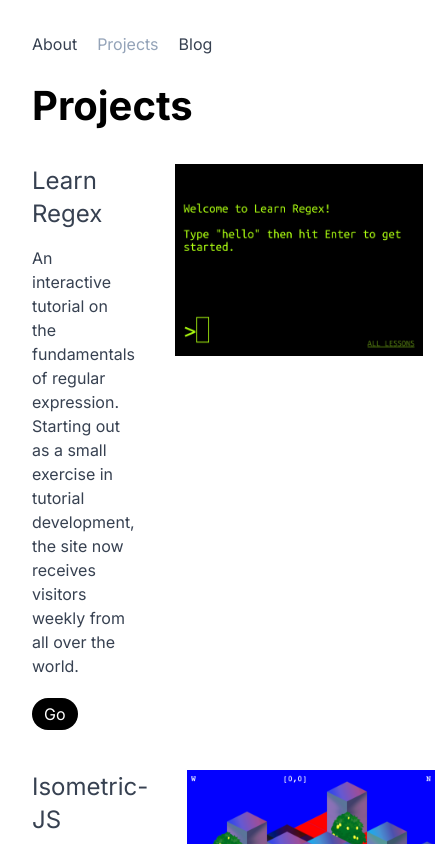
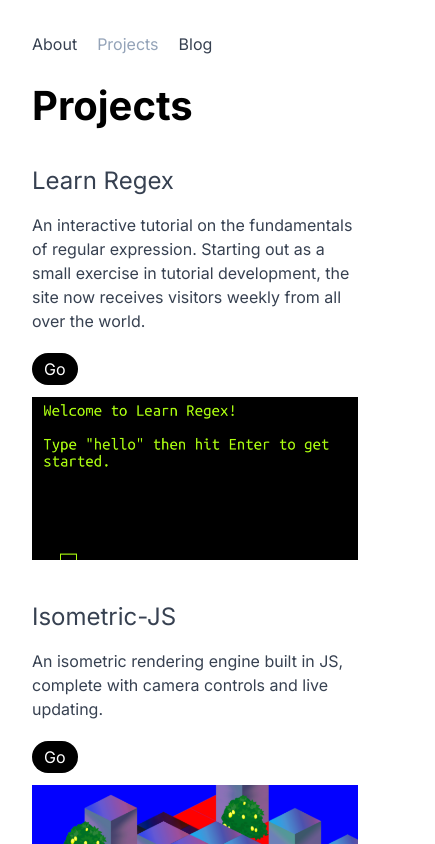
Before and after one commit to sim8/simeonlees.com, a Next.js app: page /projects in a window 390 px wide. Shown: the top 844 px of the page, 435 px wide, since content can reach past the window. Built offline with nearby package versions, Linux system fonts and the light colour scheme.

Commit message:
Mobile-first projects page

```diff
--- a/config/projects.ts
+++ b/config/projects.ts
@@ -1,4 +1,6 @@
 import { Project } from '../types';
+import learnRegexThumbnail from '../public/images/learn-regex-thumbnail.png';
+import isometricJsThumbnail from '../public/images/isometric-js-thumbnail.png';
 
 const projects: Project[] = [
   {
@@ -6,7 +8,7 @@ const projects: Project[] = [
     slug: 'learn-regex',
     description:
       'An interactive tutorial on the fundamentals of regular expression. Starting out as a small exercise in tutorial development, the site now receives visitors weekly from all over the world.',
-    previewUrl: '/images/learn-regex-thumbnail.png',
+    previewUrl: learnRegexThumbnail,
     link: 'https://www.learn-regex.com',
   },
   {
@@ -14,7 +16,7 @@ const projects: Project[] = [
     slug: 'isometric-js',
     description:
       'An isometric rendering engine built in JS, complete with camera controls and live updating.',
-    previewUrl: '/images/isometric-js-thumbnail.png',
+    previewUrl: isometricJsThumbnail,
     link: 'projects/isometric-js',
   },
 ];
--- a/pages/projects.tsx
+++ b/pages/projects.tsx
@@ -21,18 +21,23 @@ export default function Projects() {
             <ul className="unstyled">
               {projects.map(
                 ({ slug, title, description, previewUrl, link }) => (
-                  <li key={slug} className="flex items-start mb-10">
-                    <div className="flex-1 mr-10">
+                  <li
+                    key={slug}
+                    className="flex flex-col sm:flex-row items-start mb-10"
+                  >
+                    <div className="flex-1 sm:mr-10">
                       <h2 className="text-2xl mb-4 leading-snug">{title}</h2>
                       <p className="mb-5">{description}</p>
                       <ButtonLink href={link}>Go</ButtonLink>
                     </div>
-                    <Image
-                      src={previewUrl}
-                      alt={title}
-                      width={248}
-                      height={192}
-                    />
+                    <div className="mt-3 sm:mt-1 bg-black aspect-[2/1] sm:aspect-[4/3] w-full sm:w-48 relative">
+                      <Image
+                        src={previewUrl}
+                        alt={title}
+                        fill={true}
+                        className="object-cover"
+                      />
+                    </div>
                   </li>
                 )
               )}
--- a/types/index.ts
+++ b/types/index.ts
@@ -1,3 +1,5 @@
+import { StaticImageData } from 'next/image';
+
 export type PostType = {
   slug: string;
   title: string;
@@ -11,6 +13,6 @@ export type Project = {
   title: string;
   slug: string;
   description: string;
-  previewUrl: string;
+  previewUrl: StaticImageData;
   link: string;
 };
```
